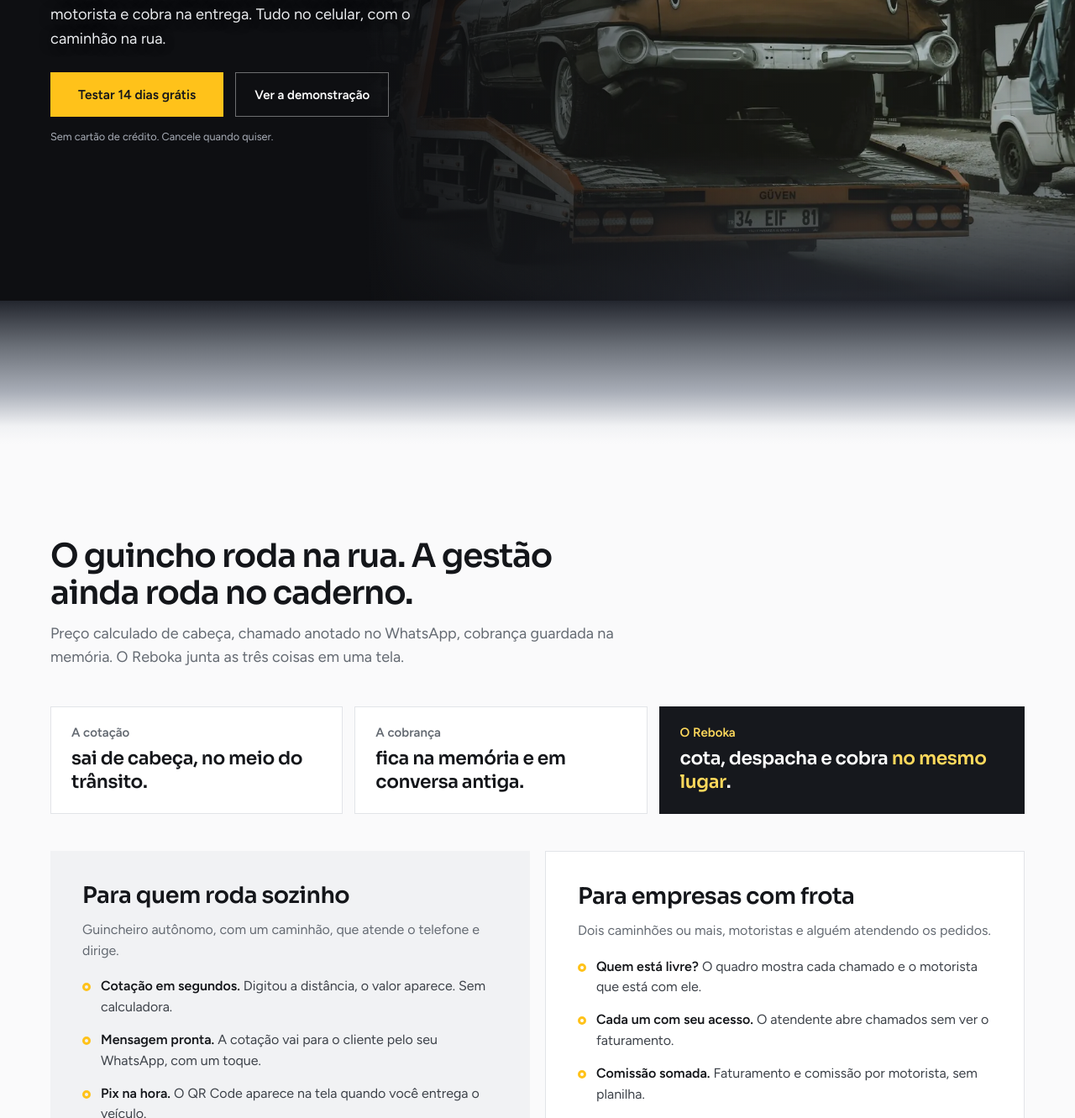
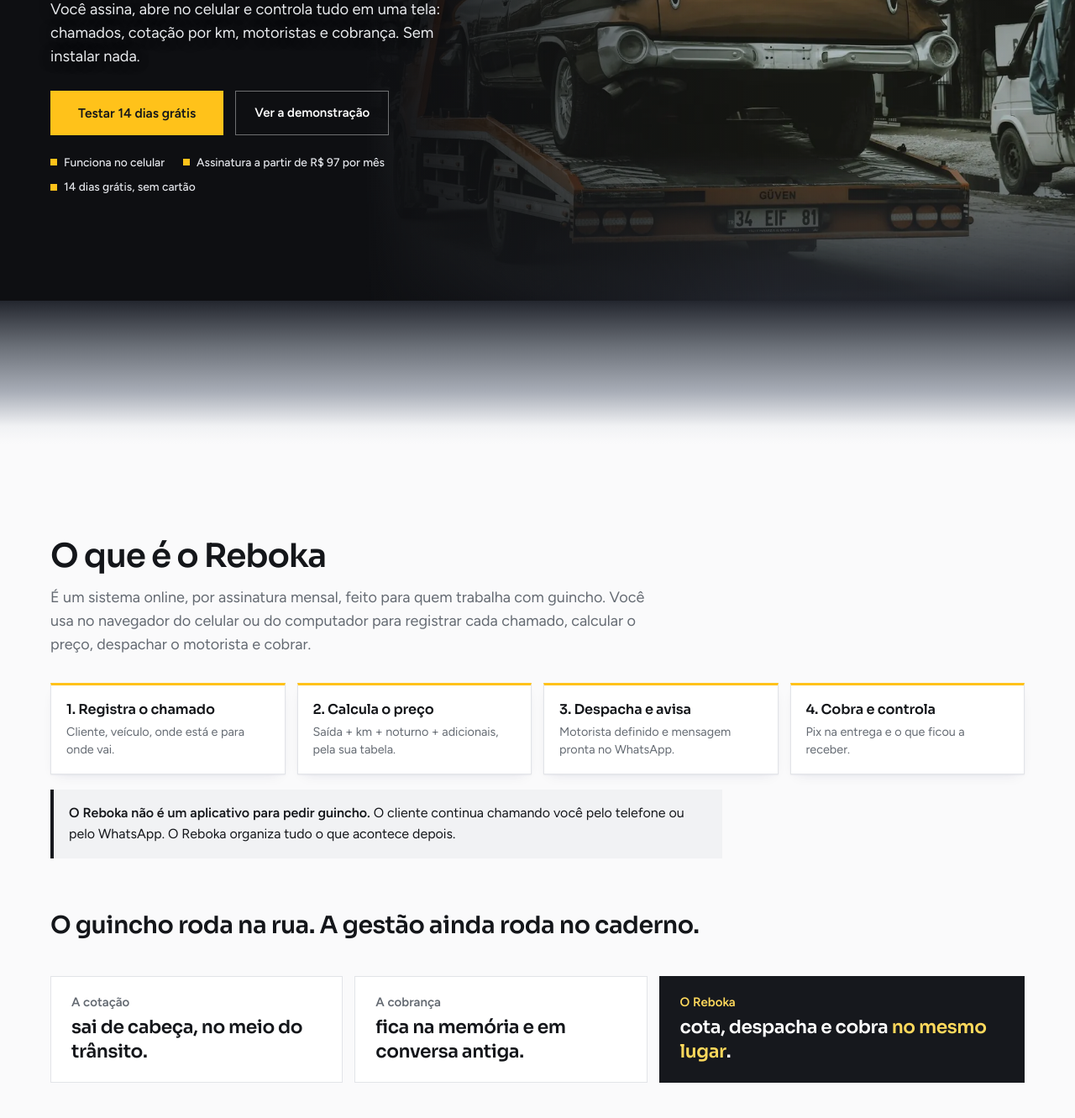
Before and after one commit to diegomib2b-ui/reboka, an Astro site: page / in a window 1280 px wide. Shown: the part 413-1744 px from the top of the page at 84% size. Built offline with nearby package versions, Linux system fonts and the light colour scheme; Astro itself is replaced by a stand-in of ours.

Commit message:
Landing: deixa claro o que é o Reboka (hero e seção O que é)
Co-Authored-By: Claude Fable 5.2 <noreply@anthropic.com>
Claude-Session: https://claude.ai/code/session_0174zDLKUr4AaxxTw5Sgenu9

```diff
--- a/src/layouts/Base.astro
+++ b/src/layouts/Base.astro
@@ -11,7 +11,7 @@ import Rodape from '../components/Rodape.astro';
 interface Props { titulo: string; descricao?: string; cabecalhoEscuro?: boolean }
 const {
   titulo,
-  descricao = 'Sistema para guincho e reboque: abra o chamado, cote por km em segundos, despache o motorista e receba por Pix. Tudo pelo celular.',
+  descricao = 'Reboka é um sistema online, por assinatura, para guincheiros e empresas de reboque: registra os chamados, cota por km, despacha o motorista e cobra por Pix. Funciona no celular.',
   cabecalhoEscuro = false,
 } = Astro.props;
 const canonica = new URL(Astro.url.pathname, Astro.site);
--- a/src/pages/index.astro
+++ b/src/pages/index.astro
@@ -32,18 +32,23 @@ const faq = [
   { p: 'Funciona no celular?', r: 'Sim. O painel abre no navegador do celular, do tablet e do computador, e pode ser instalado na tela inicial como um aplicativo.' },
 ];
 ---
-<Base titulo="Reboka | Sistema para guincho: chamados, cotação por km e Pix">
+<Base titulo="Reboka | Sistema de gestão para guincho e reboque">
 
   <section class="hero">
     <div class="container hero-grade">
       <div class="hero-texto">
-        <h1>Do chamado ao Pix,<br /><span class="hl2 realce">sem conta de cabeça</span></h1>
-        <p class="lead">O Reboka cota o guincho por km em segundos, despacha o motorista e cobra na entrega. Tudo no celular, com o caminhão na rua.</p>
+        <p class="hero-olho">Sistema de gestão para guincho e reboque</p>
+        <h1>O sistema que organiza o seu guincho,<br /><span class="hl2 realce">do chamado ao Pix</span></h1>
+        <p class="lead">Você assina, abre no celular e controla tudo em uma tela: chamados, cotação por km, motoristas e cobrança. Sem instalar nada.</p>
         <div class="hero-acoes">
           <a class="btn btn-primario" href="/cadastro/">Testar {TESTE_GRATIS_DIAS} dias grátis</a>
           <a class="btn btn-secundario" href="/app/?demo=1">Ver a demonstração</a>
         </div>
-        <p class="hero-nota">Sem cartão de crédito. Cancele quando quiser.</p>
+        <ul class="hero-fatos">
+          <li>Funciona no celular</li>
+          <li>Assinatura a partir de {brl(planos[0].precoMensal)} por mês</li>
+          <li>{TESTE_GRATIS_DIAS} dias grátis, sem cartão</li>
+        </ul>
       </div>
 
     </div>
@@ -57,8 +62,19 @@ const faq = [
 
   <section class="secao oque" id="o-que-e">
     <div class="container">
-      <h2>O guincho roda na rua. A gestão ainda roda no caderno.</h2>
-      <p class="lead">Preço calculado de cabeça, chamado anotado no WhatsApp, cobrança guardada na memória. O Reboka junta as três coisas em uma tela.</p>
+      <h2>O que é o Reboka</h2>
+      <p class="lead">É um sistema online, por assinatura mensal, feito para quem trabalha com guincho. Você usa no navegador do celular ou do computador para registrar cada chamado, calcular o preço, despachar o motorista e cobrar.</p>
+
+      <ul class="oque-lista">
+        <li><b>1. Registra o chamado</b>Cliente, veículo, onde está e para onde vai.</li>
+        <li><b>2. Calcula o preço</b>Saída + km + noturno + adicionais, pela sua tabela.</li>
+        <li><b>3. Despacha e avisa</b>Motorista definido e mensagem pronta no WhatsApp.</li>
+        <li><b>4. Cobra e controla</b>Pix na entrega e o que ficou a receber.</li>
+      </ul>
+
+      <p class="oque-nao"><b>O Reboka não é um aplicativo para pedir guincho.</b> O cliente continua chamando você pelo telefone ou pelo WhatsApp. O Reboka organiza tudo o que acontece depois.</p>
+
+      <h3 class="oque-sub">O guincho roda na rua. A gestão ainda roda no caderno.</h3>
 
       <div class="trio">
         <div><h3>A cotação</h3><p>sai de cabeça, <b>no meio do trânsito</b>.</p></div>
@@ -582,6 +598,20 @@ const faq = [
 <style>
   /* Reboka: foto de guincho cobrindo a hero inteira; o assunto fica à direita e o texto à esquerda. */
   .hero-texto h1 .realce { color: var(--marca); }
+  .hero-texto h1 { font-size: clamp(2rem, 3.5vw, 3rem); }
+  .hero-olho { display: inline-block; background: var(--marca); color: var(--grafite); font: 700 .78rem var(--fonte-texto); letter-spacing: .06em; text-transform: uppercase; padding: 6px 12px; margin-bottom: 18px; }
+  .hero-fatos { list-style: none; margin: 22px 0 0; padding: 0; display: flex; flex-wrap: wrap; gap: 8px 22px; color: #E4E6EB; font-size: .92rem; font-weight: 500; }
+  .hero-fatos li { display: flex; align-items: center; gap: 8px; }
+  .hero-fatos li::before { content: ''; width: 8px; height: 8px; background: var(--marca); flex: 0 0 auto; }
+  .oque-lista { list-style: none; margin: 32px 0 0; padding: 0; display: grid; grid-template-columns: repeat(4, 1fr); gap: 14px; }
+  .oque-lista li { background: #fff; border: 1px solid var(--borda); border-top: 3px solid var(--marca); box-shadow: var(--sombra-card); padding: 18px; color: var(--cinza); font-size: .96rem; line-height: 1.45; }
+  .oque-lista b { display: block; font: 600 1.08rem var(--fonte-titulo); color: var(--tinta); letter-spacing: -.01em; margin-bottom: 6px; }
+  .oque-nao { margin-top: 18px; background: var(--nevoa); border-left: 4px solid var(--grafite); padding: 16px 18px; color: var(--tinta); max-width: 78ch; }
+  .oque-sub { margin-top: clamp(40px, 6vw, 64px); font-size: clamp(1.4rem, 2.6vw, 1.9rem); }
+  @media (max-width: 820px) {
+    .hero-fatos { flex-direction: column; align-items: center; }
+    .oque-lista { grid-template-columns: 1fr 1fr; }
+  }
   @media (min-width: 821px) {
     .hero-foto img { width: 66%; margin-left: auto; object-position: 50% 64%; }
     .hero-foto::after { background:
```
Also changed, not shown: docs/prints/chamados-mobile.png, docs/prints/landing-oque-desktop.png (added), docs/prints/landing-oque-mobile.png (added), docs/prints/landing-topo-desktop.png, docs/prints/landing-topo-mobile.png, 2 other files.
